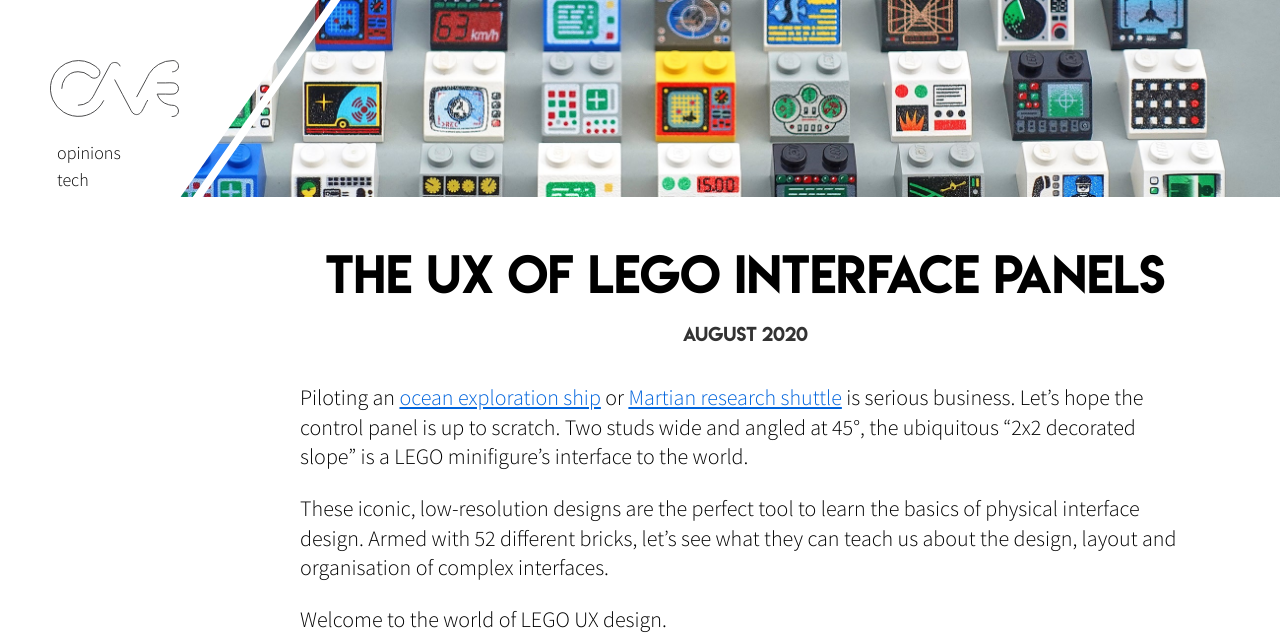
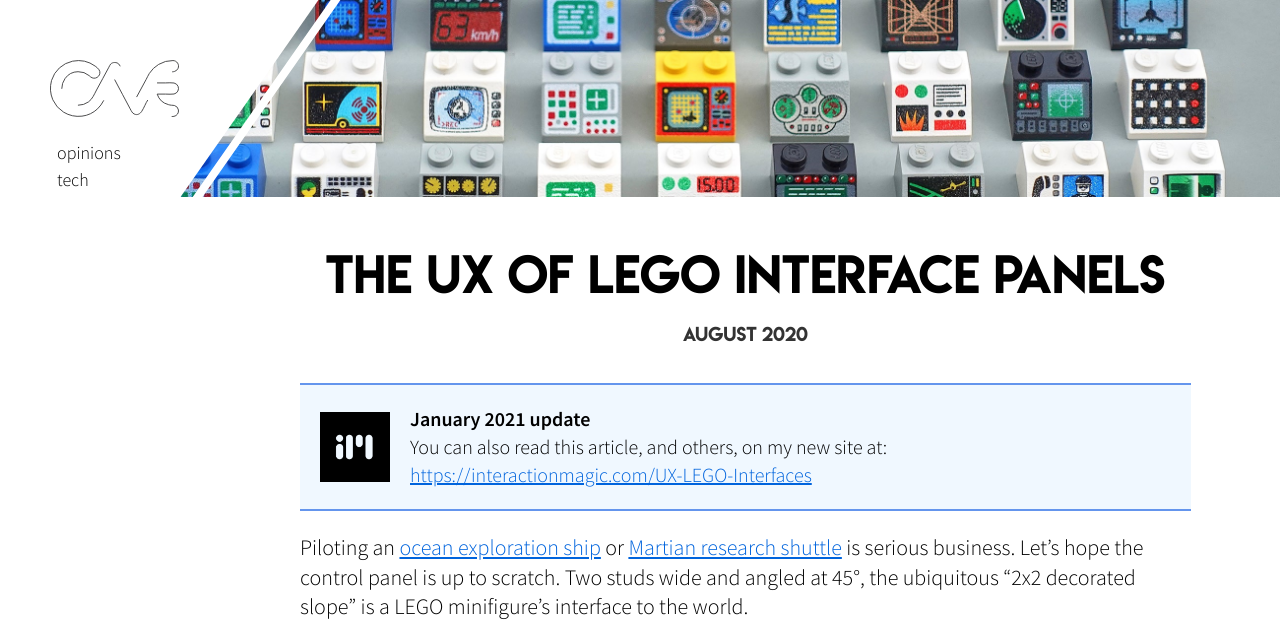
Before and after one commit to gcsalzburg/gcsalzburg.github.io, a Jekyll site: the page built from _posts/2020-08-02-LEGO-Interface-UX.md, in a window 1280 px wide, cut to the strip 0-637 px from the top of the page. Built offline with Jekyll 4.4.1, drawn with Linux system fonts in a browser that asks for light colours.

Commit message:
Add interaction magic notice to articles

```diff
--- a/_posts/2020-08-02-LEGO-Interface-UX.md
+++ b/_posts/2020-08-02-LEGO-Interface-UX.md
@@ -11,6 +11,8 @@
 categories: [tech]
 tags: lego ux interface-design
 ---
+
+<div class="interaction_magic_notice"><strong>January 2021 update</strong><br>You can also read this article, and others, on my new site at:<br><a href="https://interactionmagic.com/UX-LEGO-Interfaces">https://interactionmagic.com/UX-LEGO-Interfaces</a></div>
 
 Piloting an [ocean exploration ship](https://www.lego.com/en-de/product/ocean-exploration-ship-60266) or [Martian research shuttle](https://www.lego.com/en-de/product/mars-research-shuttle-60226) is serious business. Let's hope the control panel is up to scratch. Two studs wide and angled at 45°, the ubiquitous "2x2 decorated slope" is a LEGO minifigure's interface to the world.
 
--- a/_sass/_articles.scss
+++ b/_sass/_articles.scss
@@ -29,8 +29,22 @@
       text-align:center;
       display:block;
    }
+
+	.interaction_magic_notice{
+		padding: 1em 1em 1em calc(2em + 70px);
+		font-size: 20px;
+		font-weight: 300;
+		line-height: 1.4em;
+		background-color: aliceblue;
+		border-style: solid none;
+		border-color: cornflowerblue;
+		border-width: 2px;
+		background-image: url(/images/interaction_magic_logo_square_black_trans.png);
+		background-size: 70px;
+		background-repeat: no-repeat;
+		background-position: 1em 50%;
+	}
 }
-
 .article_header{
    width: 100%;
 
```
Also changed, not shown: _posts/2020-06-04-Light-Engineering.md (+2 -0 lines), images/interaction_magic_logo_square_black_trans.png (added).
